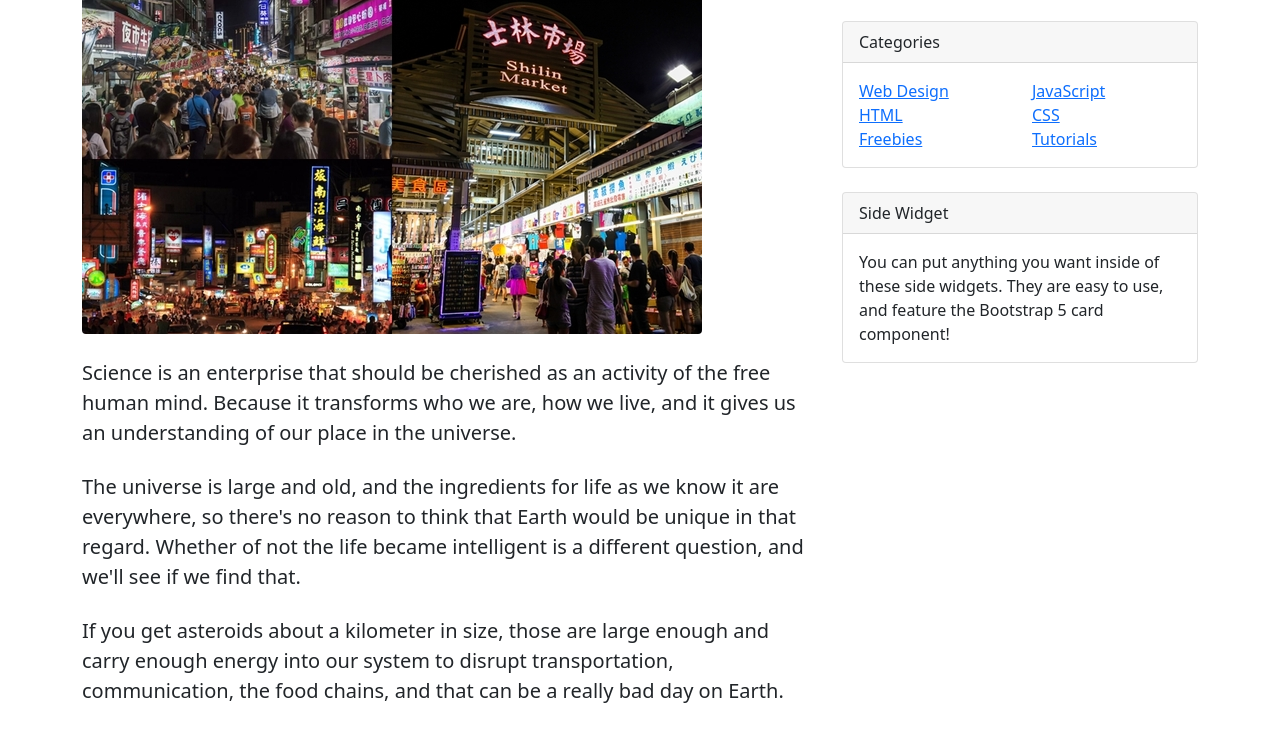
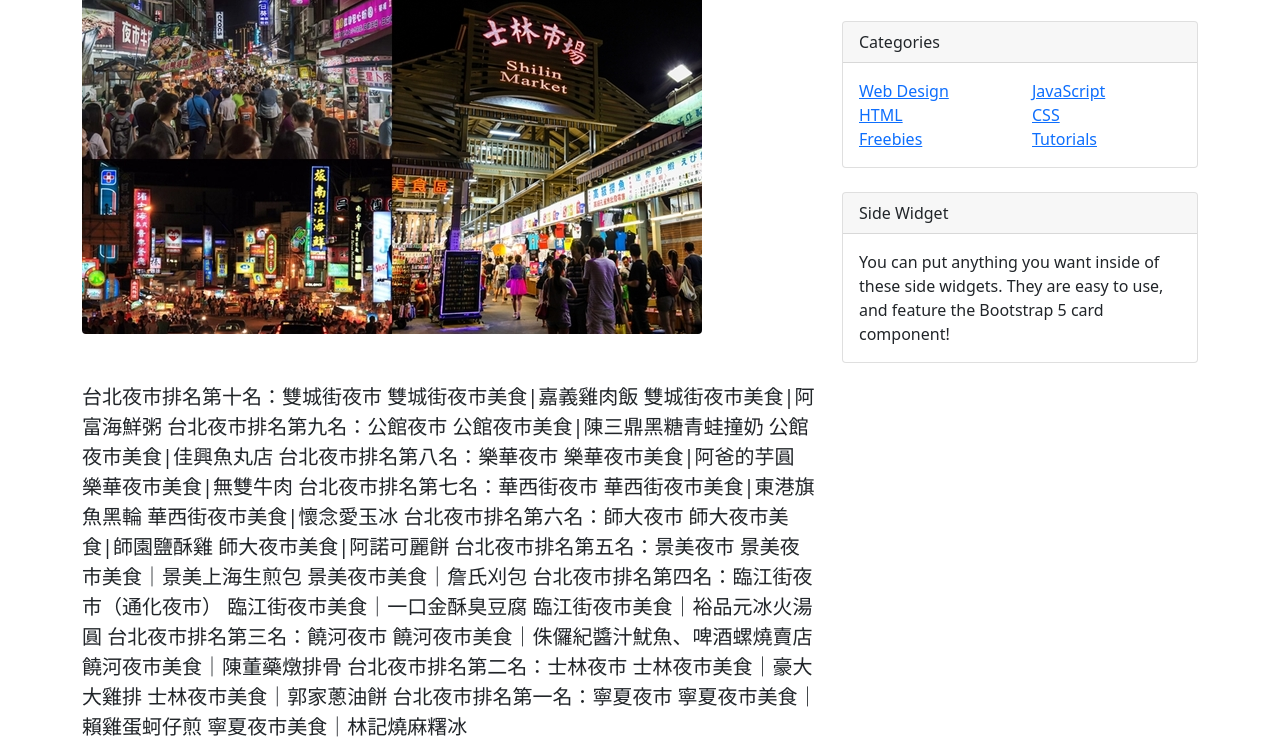
Before and after one commit to kuopoting/k29, a plain HTML site: page index.html in a window 1280 px wide. Shown: the part 220-959 px from the top of the page. Drawn offline with nearby package versions, Linux system fonts and the light colour scheme.

Commit message:
Update index.html

```diff
--- a/index.html
+++ b/index.html
@@ -47,12 +47,42 @@
                         <figure class="mb-4"><img class="img-fluid rounded" src="assets/620.jpg" alt="..." /></figure>
                         <!-- Post content-->
                         <section class="mb-5">
-                            <p class="fs-5 mb-4">Science is an enterprise that should be cherished as an activity of the free human mind. Because it transforms who we are, how we live, and it gives us an understanding of our place in the universe.</p>
-                            <p class="fs-5 mb-4">The universe is large and old, and the ingredients for life as we know it are everywhere, so there's no reason to think that Earth would be unique in that regard. Whether of not the life became intelligent is a different question, and we'll see if we find that.</p>
-                            <p class="fs-5 mb-4">If you get asteroids about a kilometer in size, those are large enough and carry enough energy into our system to disrupt transportation, communication, the food chains, and that can be a really bad day on Earth.</p>
-                            <h2 class="fw-bolder mb-4 mt-5">I have odd cosmic thoughts every day</h2>
-                            <p class="fs-5 mb-4">For me, the most fascinating interface is Twitter. I have odd cosmic thoughts every day and I realized I could hold them to myself or share them with people who might be interested.</p>
-                            <p class="fs-5 mb-4">Venus has a runaway greenhouse effect. I kind of want to know what happened there because we're twirling knobs here on Earth without knowing the consequences of it. Mars once had running water. It's bone dry today. Something bad happened there as well.</p>
+                            <p class="fs-5 mb-4"></p>
+                            <p class="fs-5 mb-4"></p>
+                            <p class="fs-5 mb-4"></p>
+                            <h2 class="fw-bolder mb-4 mt-5"></h2>
+                            <p class="fs-5 mb-4"></p>
+                            <p class="fs-5 mb-4">
+台北夜市排名第十名：雙城街夜市
+雙城街夜市美食|嘉義雞肉飯
+雙城街夜市美食|阿富海鮮粥
+台北夜市排名第九名：公館夜市
+公館夜市美食|陳三鼎黑糖青蛙撞奶
+公館夜市美食|佳興魚丸店
+台北夜市排名第八名：樂華夜市
+樂華夜市美食|阿爸的芋圓
+樂華夜市美食|無雙牛肉
+ 台北夜市排名第七名：華西街夜市
+華西街夜市美食|東港旗魚黑輪
+ 華西街夜市美食|懷念愛玉冰
+台北夜市排名第六名：師大夜市
+師大夜市美食|師園鹽酥雞
+ 師大夜市美食|阿諾可麗餅
+台北夜市排名第五名：景美夜市
+景美夜市美食｜景美上海生煎包
+景美夜市美食｜詹氏刈包
+台北夜市排名第四名：臨江街夜市（通化夜市）
+臨江街夜市美食｜一口金酥臭豆腐
+臨江街夜市美食｜裕品元冰火湯圓
+台北夜市排名第三名：饒河夜市
+饒河夜市美食｜侏儸紀醬汁魷魚、啤酒螺燒賣店
+饒河夜市美食｜陳董藥燉排骨
+台北夜市排名第二名：士林夜市
+士林夜市美食｜豪大大雞排
+士林夜市美食｜郭家蔥油餅
+台北夜市排名第一名：寧夏夜市
+寧夏夜市美食｜賴雞蛋蚵仔煎
+寧夏夜市美食｜林記燒麻糬冰</p>
                         </section>
                     </article>
                     <!-- Comments section-->
```
